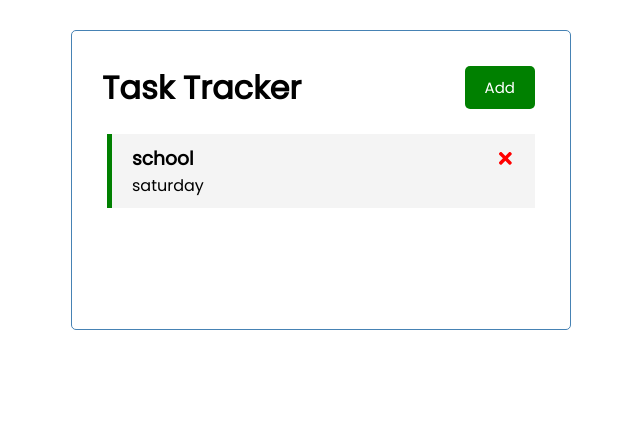
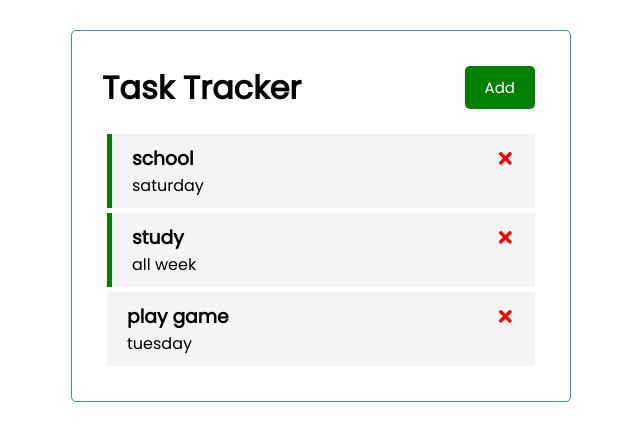
Before and after one commit to barksanto/react-task-tracker, a React (Create React App) app: page / in a window 1280 px wide. Shown: the top 440 px of the page, without its empty margins (319-959 px from the left). Built offline with nearby package versions, Linux system fonts and the light colour scheme; data requests are answered from the project's data file.

Commit message:
add function now adds to db

```diff
--- a/db.json
+++ b/db.json
@@ -5,6 +5,18 @@
       "text": "school",
       "day": "saturday",
       "reminder": true
+    },
+    {
+      "text": "study",
+      "day": "all week",
+      "reminder": true,
+      "id": 4
+    },
+    {
+      "text": "play game",
+      "day": "tuesday",
+      "reminder": false,
+      "id": 5
     }
   ]
 }
--- a/src/App.js
+++ b/src/App.js
@@ -28,14 +28,26 @@
   }
 
   // Add Task
-  const addTask = (task) => {
+  const addTask = async (task) => {
+    const res = await fetch('http://localhost:5000/tasks', {
+      method: 'POST',
+      headers: {
+        'Content-type': 'application/json',
+      },
+      body: JSON.stringify(task),
+    })
+
+    const data = await res.json()
+    setTasks([...tasks, data])
+
+
     // generate random id to add to task
-    const id = Math.floor(Math.random() * 10000 + 1)
+    // const id = Math.floor(Math.random() * 10000 + 1)
 
-    // first key of new object is the id, the rest are whatever was in the inputs
-    const newTask = { id, ...task }
-    // call on setTasks to add new task to state
-    setTasks([...tasks, newTask])
+    // // first key of new object is the id, the rest are whatever was in the inputs
+    // const newTask = { id, ...task }
+    // // call on setTasks to add new task to state
+    // setTasks([...tasks, newTask])
   }
 
   // delete task- takes the id, which we pass up through props
```
